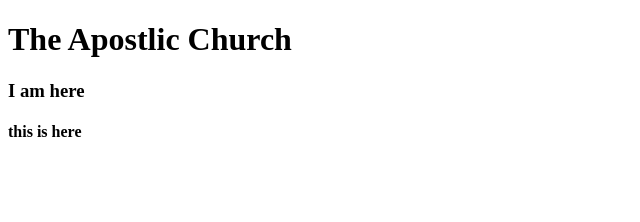
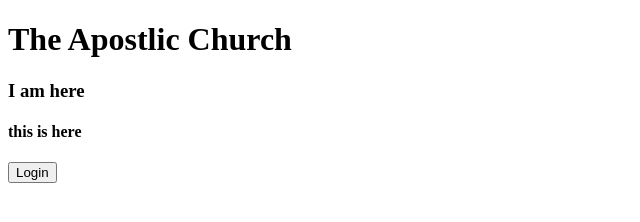
Before and after one commit to darjosh/sam-sam, a plain HTML site: page index.html in a window 1280 px wide. Shown: the whole page, without its empty margins (0-640 px from the left). Drawn offline with Linux system fonts and the light colour scheme.

```diff
--- a/index.html
+++ b/index.html
@@ -8,5 +8,6 @@
     <h1>The Apostlic Church</h1>
     <h3>I am here</h3>
     <h4>this is here</h4>
+    <button type="button" name="button">Login</button>
   </body>
 </html>
```
